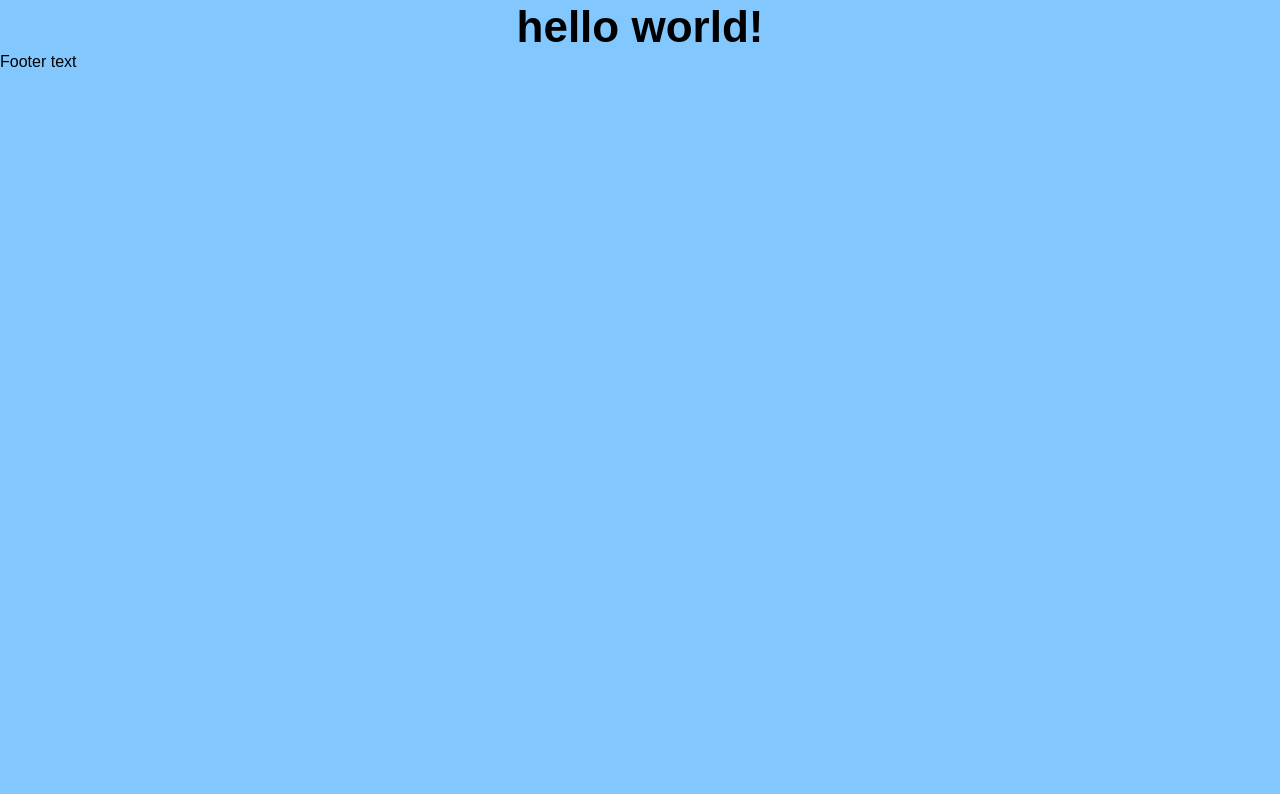
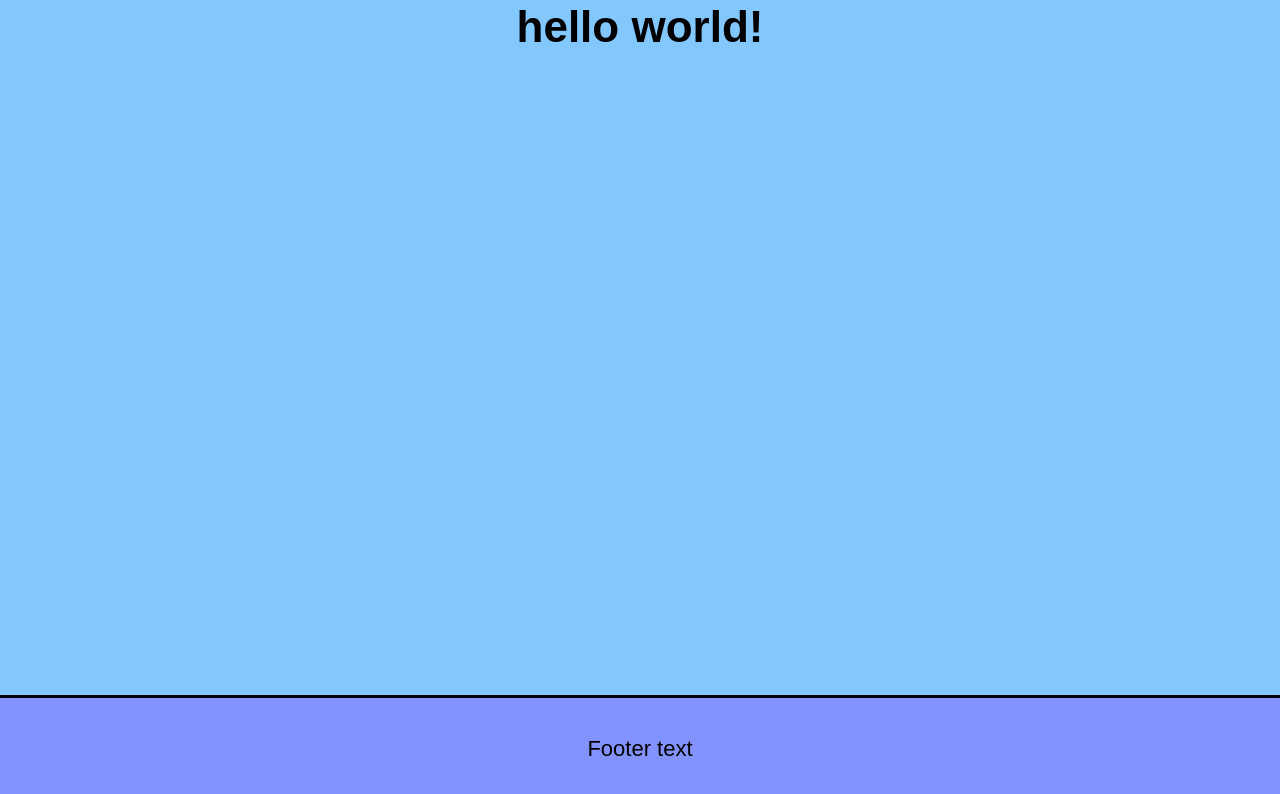
Before and after one commit to foltone/template_website, a website: page index.html in a window 1280 px wide. Drawn offline with Linux system fonts and the light colour scheme.

Commit message:
add footer second version

```diff
--- a/scss/styles.scss
+++ b/scss/styles.scss
@@ -12,11 +12,15 @@ body {
         }
     }
     footer {
-        position: relative;
-        bottom: O;
-        background-color: rgba(130, 200, 255, 0.5);
-        text-align: center;
-        font-size: 22px;
-        font-weight: bold;
+        position: absolute;
+        width: 100%;
+        padding: 40px;
+        bottom: 0;
+        background-color: rgb(130, 147, 255);
+        border-top: solid 3px rgb(0, 0, 0);
+        p {
+            text-align: center;
+            font-size: 22px;
+        }
     }
 }
```
Also changed, not shown: css/styles.css, index.html (indentation only), 1 other file.
